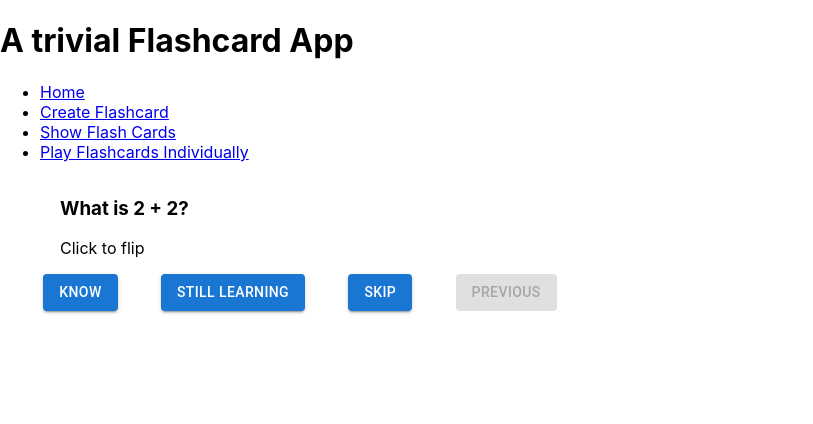
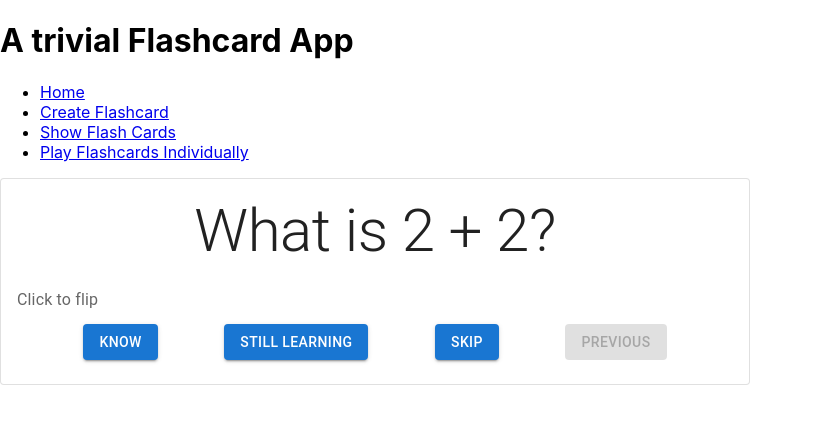
Before and after one commit to berniedovD/flashcards, a React (Create React App) app: page /play in a window 1280 px wide. Shown: the top 424 px of the page, without its empty margins (0-813 px from the left). Built offline with nearby package versions, Linux system fonts and the light colour scheme.

Commit message:
Styled flashcard

```diff
--- /dev/null
+++ b/src/flashcardPlay/flashcard.tsx
@@ -0,0 +1,13 @@
+import React, { useState } from "react";
+import Typography from "@mui/material/Typography";
+import Box from "@mui/material/Box";
+
+export default function Flashcard({term, definition}: {term: string, definition: string}) {
+   const [flip, setFlip] = useState(false);
+   return(
+     <Box component="span">
+        <Typography variant="h2" gutterBottom align="center" onClick={() => setFlip(!flip)}>{flip ? definition : term}</Typography>
+        <Typography sx={{ mb: 1.5 }} color="text.secondary">Click to flip</Typography>
+     </Box>
+   )
+}
--- a/src/flashcardPlay/index.tsx
+++ b/src/flashcardPlay/index.tsx
@@ -1,10 +1,12 @@
 import React, {useState, useEffect} from "react";
-import Flashcard from "../Flashcard";
+import Flashcard from "./flashcard";
 import {FlashcardListProps} from "../FlashCardList";
 import { useNavigate, useLocation } from "react-router-dom"
-import Button from '@mui/material/Button';
-import Stack from '@mui/material/Stack';
-import Container from '@mui/material/Container';
+import Button from "@mui/material/Button";
+import Stack from "@mui/material/Stack";
+import Card from "@mui/material/Card";
+import CardContent from "@mui/material/CardContent";
+import Box from "@mui/material/Box";
 
 const Flashcardplay = ({flashcards}: FlashcardListProps):JSX.Element => {
    const navigate = useNavigate();
@@ -57,18 +59,27 @@ const Flashcardplay = ({flashcards}: FlashcardListProps):JSX.Element => {
    function previous() {
       setCard(card - 1);
    }
+   const NavButtons = (
+      <React.Fragment>
+         <Stack direction="row" alignItems="center" justifyContent="space-evenly">
+             <Button onClick={() => {updateknown(2); next()}} variant="contained">Know</Button>
+             <Button onClick={() => {updateknown(1); next()}} variant="contained">Still learning</Button>
+             <Button onClick={skip} variant="contained">Skip</Button>
+             <Button disabled={firstCard} onClick={previous} variant="contained">Previous</Button>
+         </Stack>
+      </React.Fragment>)
 
    return(
-      <Stack sx={{ maxWidth: "sm" }}>
-        <Flashcard
-           term={flashcards[cardIndex].question}
-           definition={flashcards[cardIndex].answer}
-        /><Stack direction="row" alignItems="center" justifyContent="space-evenly">
-        <Button onClick={() => {updateknown(2); next()}} variant="contained">Know</Button>
-        <Button onClick={() => {updateknown(1); next()}} variant="contained">Still learning</Button>
-        <Button onClick={skip} variant="contained">Skip</Button>
-        <Button disabled={firstCard} onClick={previous} variant="contained">Previous</Button></Stack>
-      </Stack>
+      <Box sx={{ maxWidth: 750 }}>
+         <Card variant="outlined">
+            <CardContent>
+              <Flashcard
+                 term={flashcards[cardIndex].question}
+                 definition={flashcards[cardIndex].answer}
+              />
+              {NavButtons}
+            </CardContent>
+      </Card></Box>
    )
 }
 
```
